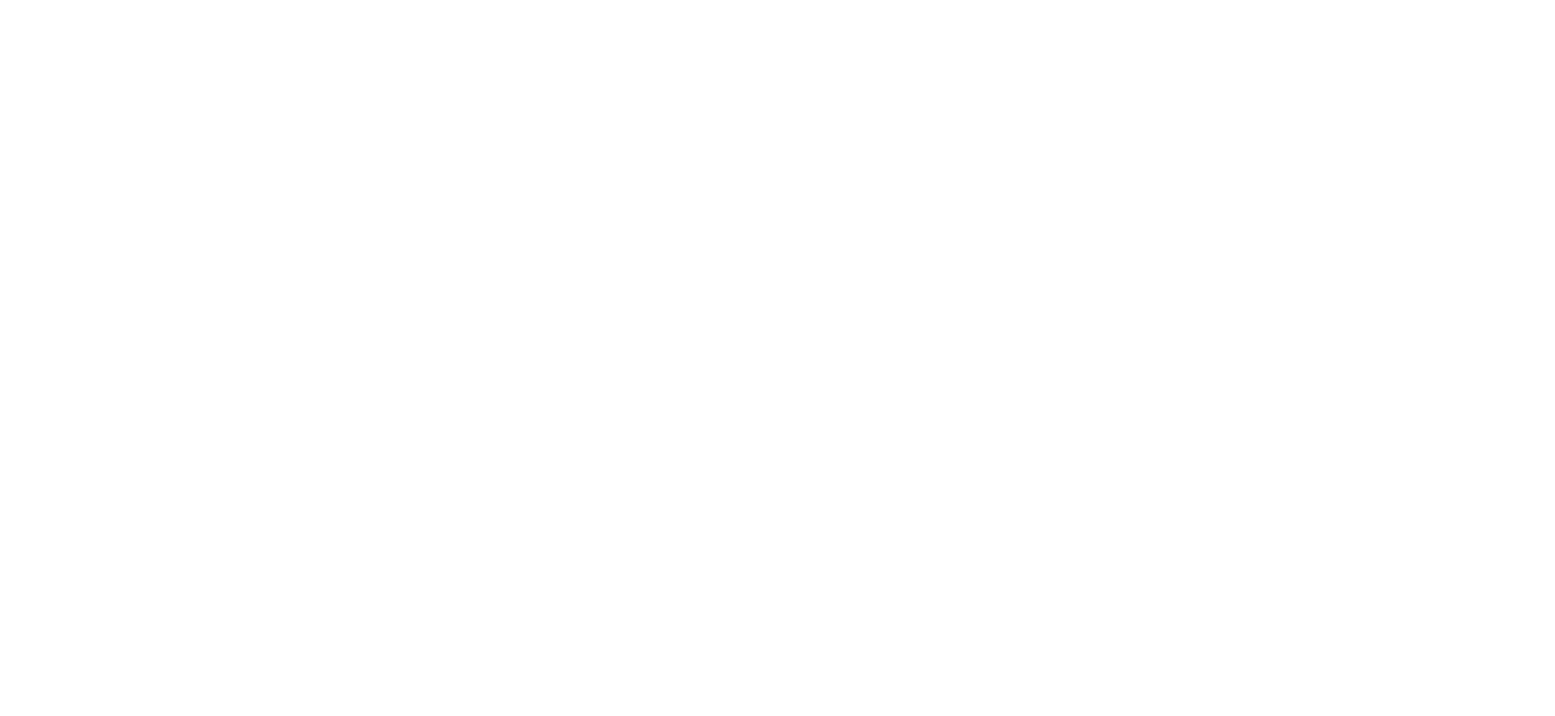
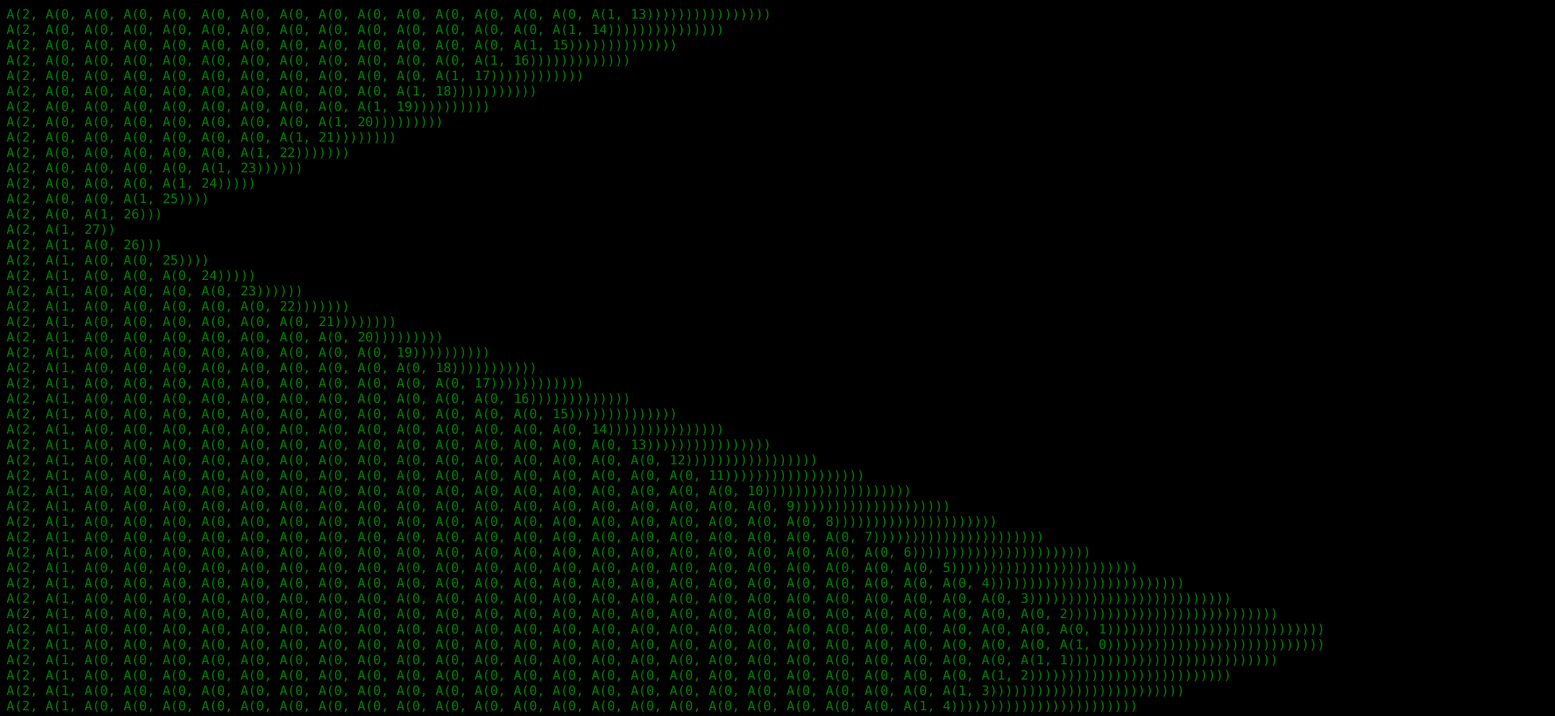
Before and after one commit to marvinkassabian/wilhelm, a plain HTML site: page index.html in a window 1280 px wide. Shown: the top 885 px of the page at 81% size, 1920 px wide, since content can reach past the window. Before the commit the page ends 800 px from the top, so only its background shows below. Drawn offline with Linux system fonts and the light colour scheme.

Commit message:
Print to screen, not console

```diff
--- a/test.html
+++ b/index.html
@@ -1,9 +1,11 @@
 <html>
   <head>
+    <link rel='stylesheet' href='resources/css/style.css'>
+  </head>
+  <body>
     <script src="resources/js/util.js"></script>
     <script src="resources/js/wilhelm.js"></script>
     <script src="resources/js/ackermann.js"></script>
     <script src="resources/js/main.js"></script>
-  </head>
-  <body></body>
+  </body>
 </html>
--- /dev/null
+++ b/resources/css/style.css
@@ -0,0 +1,8 @@
+body {
+  font-family: 'Consolas', monospace;
+  color: green;
+  background: black;
+  font-size: 1em;
+  width: 300em;
+  overflow: scroll;
+}
--- a/resources/js/main.js
+++ b/resources/js/main.js
@@ -1,5 +1,5 @@
 (function() {
-  'use strict';
+  "use strict";
 
   var Ackermann = WILHELM.Ackermann.Ackermann;
 
@@ -7,8 +7,8 @@
   a.init(3);
 
   var func = function() {
-    console.log(a.toString({
-      verbose: false
+    UTIL.println(a.toString({
+      verbose: true
     }));
     if (a.step()) {
       setTimeout(func, 10);
--- a/resources/js/util.js
+++ b/resources/js/util.js
@@ -1,5 +1,5 @@
 (function(global) {
-  'use strict';
+  "use strict";
 
   var UTIL = (function() {
 
@@ -14,7 +14,7 @@
       var i;
       var provider;
 
-      if (typeof consumer === 'undefined') {
+      if (typeof consumer === "undefined") {
         consumer = {};
       }
 
@@ -30,7 +30,20 @@
       return consumer;
     };
 
+    var print = function(string) {
+      var line = document.createElement("span");
+      line.innerHTML = string;
+      // document.body.appendChild(line);
+      document.body.insertBefore(line, document.body.firstChild);
+    };
+
+    var println = function(string) {
+      print(string + "<br>");
+    };
+
     this.extend = extend;
+    this.print = print;
+    this.println = println;
 
     return this;
   }).call(UTIL || {});
--- a/resources/js/wilhelm.js
+++ b/resources/js/wilhelm.js
@@ -1,5 +1,5 @@
 (function(global) {
-  'use strict';
+  "use strict";
 
   var WILHELM = (function() {
 
@@ -11,10 +11,10 @@
       var d;
 
       for (i = 0; i < a.length; i = i + 1) {
-        d = a[i].split('.');
+        d = a[i].split(".");
         o = WILHELM;
 
-        for (j = ((d[0] === 'WILHELM') ? 1 : 0); j < d.length; j++) {
+        for (j = ((d[0] === "WILHELM") ? 1 : 0); j < d.length; j++) {
           o[d[j]] = o[d[j]] || {};
           o = o[d[j]];
         }
```
Also changed, not shown: resources/js/ackermann.js (+5 -5 lines), 1 other file.
